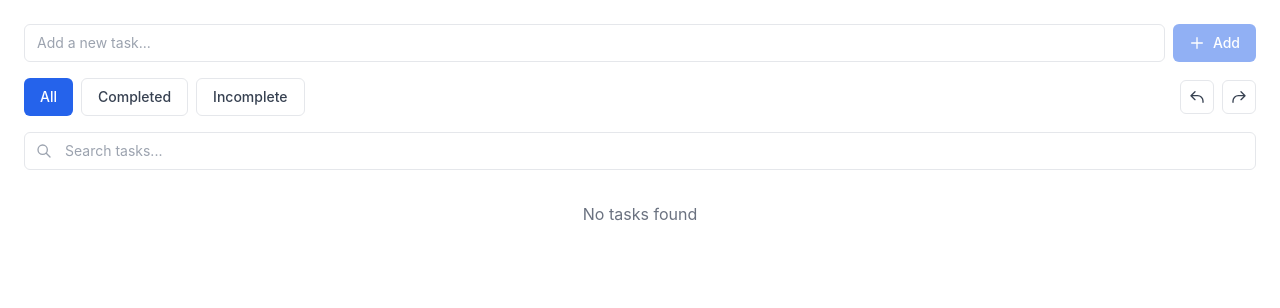
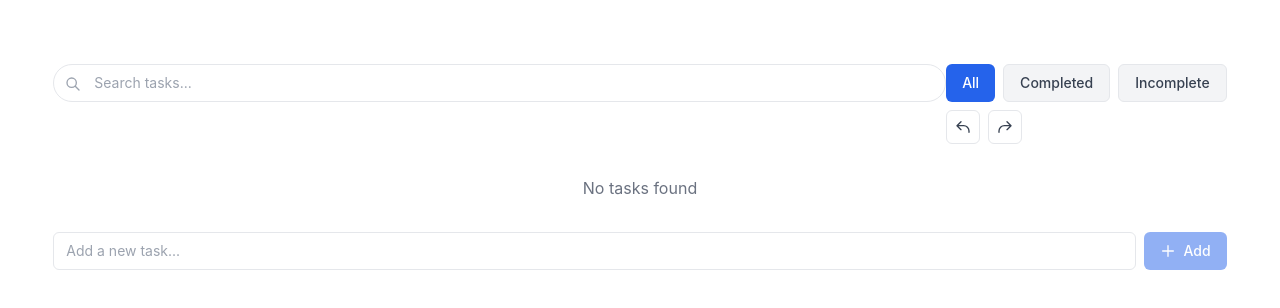
Before and after one commit to suman7063/to-do-app, a React (Create React App) app: page / in a window 1280 px wide. Shown: the top 308 px of the page. Built offline with nearby package versions, Linux system fonts and the light colour scheme.

Commit message:
added add form

```diff
--- /dev/null
+++ b/src/components/AddTask.tsx
@@ -0,0 +1,41 @@
+import { useTasks } from "../contextApi/ContextForStore";
+import PlusIcon from "../icons/PlusIcon";
+
+const AddTask = ({
+  newTask,
+  setNewTask,
+}: {
+  newTask: string;
+  setNewTask: (value: string) => void;
+})=>{
+
+  const handleAddItem = (e: React.FormEvent) => {
+    e.preventDefault();
+    if (newTask.trim()) {
+      addTask(newTask.trim());
+      setNewTask("");
+    }
+  };
+  const { addTask} = useTasks();
+  return(
+    <form onSubmit={handleAddItem} className="flex gap-2">
+        <input
+          type="text"
+          value={newTask}
+          onChange={(e) => setNewTask(e.target.value)}
+          placeholder="Add a new task..."
+          className="flex-grow rounded-md border border-gray-200 px-3 py-2 text-sm focus:outline-none focus:ring-2 focus:ring-blue-500"
+        />
+        <button
+          type="submit"
+          disabled={!newTask.trim()}
+          className="inline-flex items-center justify-center px-4 py-2 text-sm font-medium text-white bg-blue-600 rounded-md hover:bg-blue-700 focus:outline-none focus:ring-2 focus:ring-offset-2 focus:ring-blue-500 disabled:opacity-50 disabled:cursor-not-allowed"
+        >
+          <PlusIcon/>
+          Add
+        </button>
+      </form>
+  )
+}
+
+export default AddTask
--- a/src/components/TaskControls.tsx
+++ b/src/components/TaskControls.tsx
@@ -1,66 +1,53 @@
 import React from "react";
 import { FilterType } from "../utils/typeDeclaration";
 import { useTasks } from "../contextApi/ContextForStore";
+import SearchIcon from "../icons/SearchIcon";
+import PlusIcon from "../icons/PlusIcon";
+import RedoIcon from "../icons/RedoIcon";
+import UndoIcon from "../icons/UndoIcon";
+
+const filterItem: FilterType[] = ["all", "completed", "incomplete"];
 
 const TaskControls = ({
-  newTask,
-  setNewTask,
   filter,
   setFilter,
   searchTerm,
   setSearchTerm,
 }: {
-  newTask: string;
-  setNewTask: (value: string) => void;
   filter: FilterType;
   setFilter: (value: FilterType) => void;
   searchTerm: string;
   setSearchTerm: (value: string) => void;
 }) => {
   const context = useTasks();
-  if (!context) throw new Error('TaskContext must be used within TaskProvider');
-  const { addTask, undo, redo } = context;
+  if (!context) throw new Error("TaskContext must be used within TaskProvider");
+  const {undo, redo } = context;
 
-  const handleSubmit = (e: React.FormEvent) => {
-    e.preventDefault();
-    if (newTask.trim()) {
-      addTask(newTask.trim());
-      setNewTask('');
-    }
-  };
+
 
   return (
     <div className="space-y-4">
-      <form onSubmit={handleSubmit} className="flex gap-2">
+      <div className="flex">
+        <div className="relative max-w-[1000px] w-full h-[40px]">
+          <SearchIcon />
           <input
             type="text"
-          value={newTask}
-          onChange={(e) => setNewTask(e.target.value)}
-          placeholder="Add a new task..."
-          className="flex-grow rounded-md border border-gray-200 px-3 py-2 text-sm focus:outline-none focus:ring-2 focus:ring-blue-500"
+            value={searchTerm}
+            onChange={(e) => setSearchTerm(e.target.value)}
+            placeholder="Search tasks..."
+            className="w-full rounded-[100px] border border-gray-200 pl-10 pr-3 py-2 text-sm focus:outline-none focus:ring-2 focus:ring-blue-500"
           />
-        <button
-          type="submit"
-          disabled={!newTask.trim()}
-          className="inline-flex items-center justify-center px-4 py-2 text-sm font-medium text-white bg-blue-600 rounded-md hover:bg-blue-700 focus:outline-none focus:ring-2 focus:ring-offset-2 focus:ring-blue-500 disabled:opacity-50 disabled:cursor-not-allowed"
-        >
-          <svg className="w-4 h-4 mr-2" fill="none" stroke="currentColor" viewBox="0 0 24 24">
-            <path strokeLinecap="round" strokeLinejoin="round" strokeWidth={2} d="M12 4v16m8-8H4" />
-          </svg>
-          Add
-        </button>
-      </form>
-
+        </div>
         <div className="flex flex-wrap gap-2 items-center justify-between">
           <div className="flex gap-2">
-          {(['all', 'completed', 'incomplete'] as const).map((filterType) => (
+            {filterItem.map((filterType) => (
               <button
                 key={filterType}
                 onClick={() => setFilter(filterType)}
                 className={`px-4 py-2 text-sm font-medium rounded-md focus:outline-none focus:ring-2 focus:ring-offset-2 focus:ring-blue-500 ${
                   filter === filterType
-                  ? 'bg-blue-600 text-white hover:bg-blue-700'
-                  : 'bg-white text-gray-700 border border-gray-200 hover:bg-gray-50'
+                    ? "bg-blue-600 text-white hover:bg-blue-700"
+                    : "bg-gray-100 text-gray-700 border border-gray-200 hover:bg-gray-50"
                 }`}
               >
                 {filterType.charAt(0).toUpperCase() + filterType.slice(1)}
@@ -73,35 +60,19 @@ const TaskControls = ({
               onClick={undo}
               className="p-2 text-gray-700 bg-white border border-gray-200 rounded-md hover:bg-gray-50 focus:outline-none focus:ring-2 focus:ring-offset-2 focus:ring-blue-500"
             >
-            <svg className="w-4 h-4" fill="none" stroke="currentColor" viewBox="0 0 24 24">
-              <path strokeLinecap="round" strokeLinejoin="round" strokeWidth={2} d="M3 10h10a8 8 0 018 8v2M3 10l6 6m-6-6l6-6" />
-            </svg>
+             <UndoIcon/>
             </button>
             <button
               onClick={redo}
               className="p-2 text-gray-700 bg-white border border-gray-200 rounded-md hover:bg-gray-50 focus:outline-none focus:ring-2 focus:ring-offset-2 focus:ring-blue-500"
             >
-            <svg className="w-4 h-4" fill="none" stroke="currentColor" viewBox="0 0 24 24">
-              <path strokeLinecap="round" strokeLinejoin="round" strokeWidth={2} d="M21 10h-10a8 8 0 00-8 8v2M21 10l-6 6m6-6l-6-6" />
-            </svg>
+              <RedoIcon />
             </button>
           </div>
         </div>
-
-      <div className="relative">
-        <svg className="absolute left-3 top-1/2 transform -translate-y-1/2 text-gray-400 w-4 h-4" fill="none" stroke="currentColor" viewBox="0 0 24 24">
-          <path strokeLinecap="round" strokeLinejoin="round" strokeWidth={2} d="M21 21l-6-6m2-5a7 7 0 11-14 0 7 7 0 0114 0z" />
-        </svg>
-        <input
-          type="text"
-          value={searchTerm}
-          onChange={(e) => setSearchTerm(e.target.value)}
-          placeholder="Search tasks..."
-          className="w-full rounded-md border border-gray-200 pl-10 pr-3 py-2 text-sm focus:outline-none focus:ring-2 focus:ring-blue-500"
-        />
       </div>
     </div>
   );
 };
 
-export default TaskControls
+export default TaskControls;
--- a/src/components/TaskManager.tsx
+++ b/src/components/TaskManager.tsx
@@ -3,6 +3,7 @@ import { FilterType } from "../utils/typeDeclaration";
 import useDebounce from "../customHook/useDebounce";
 import TaskControls from "./TaskControls";
 import TaskList from "./TaskList";
+import AddTask from "./AddTask";
 const TaskManager = () => {
   const [newTask, setNewTask] = useState("");
   const [filter, setFilter] = useState<FilterType>("all");
@@ -10,16 +11,15 @@ const TaskManager = () => {
   const debouncedSearch = useDebounce(searchTerm, 300);
 
   return (
-    <div className="p-6">
+    <div className="max-w-[1200px] w-11/12 m-auto my-16">
       <TaskControls
-        newTask={newTask}
-        setNewTask={setNewTask}
         filter={filter}
         setFilter={setFilter}
         searchTerm={searchTerm}
         setSearchTerm={setSearchTerm}
       />
       <TaskList filter={filter} searchTerm={debouncedSearch} />
+      <AddTask newTask={newTask} setNewTask={setNewTask} />
     </div>
   );
 };
--- /dev/null
+++ b/src/icons/PlusIcon.tsx
@@ -0,0 +1,18 @@
+const PlusIcon = () => {
+  return (
+    <svg
+      className="w-4 h-4 mr-2"
+      fill="none"
+      stroke="currentColor"
+      viewBox="0 0 24 24"
+    >
+      <path
+        strokeLinecap="round"
+        strokeLinejoin="round"
+        strokeWidth={2}
+        d="M12 4v16m8-8H4"
+      />
+    </svg>
+  );
+};
+export default PlusIcon;
--- /dev/null
+++ b/src/icons/RedoIcon.tsx
@@ -0,0 +1,18 @@
+const RedoIcon = () => {
+  return (
+    <svg
+      className="w-4 h-4"
+      fill="none"
+      stroke="currentColor"
+      viewBox="0 0 24 24"
+    >
+      <path
+        strokeLinecap="round"
+        strokeLinejoin="round"
+        strokeWidth={2}
+        d="M21 10h-10a8 8 0 00-8 8v2M21 10l-6 6m6-6l-6-6"
+      />
+    </svg>
+  );
+};
+export default RedoIcon;
--- /dev/null
+++ b/src/icons/SearchIcon.tsx
@@ -0,0 +1,18 @@
+const SearchIcon = () => {
+  return (
+    <svg
+      className="absolute left-3 top-1/2 transform -translate-y-1/2 text-gray-400 w-4 h-4"
+      fill="none"
+      stroke="currentColor"
+      viewBox="0 0 24 24"
+    >
+      <path
+        strokeLinecap="round"
+        strokeLinejoin="round"
+        strokeWidth={2}
+        d="M21 21l-6-6m2-5a7 7 0 11-14 0 7 7 0 0114 0z"
+      />
+    </svg>
+  );
+};
+export default SearchIcon
--- /dev/null
+++ b/src/icons/UndoIcon.tsx
@@ -0,0 +1,18 @@
+const UndoIcon = ()=>{
+  return (
+    <svg
+    className="w-4 h-4"
+    fill="none"
+    stroke="currentColor"
+    viewBox="0 0 24 24"
+  >
+    <path
+      strokeLinecap="round"
+      strokeLinejoin="round"
+      strokeWidth={2}
+      d="M3 10h10a8 8 0 018 8v2M3 10l6 6m-6-6l6-6"
+    />
+  </svg>
+  )
+}
+export default UndoIcon
```
Lines whose indentation alone changed are shown as unchanged.
